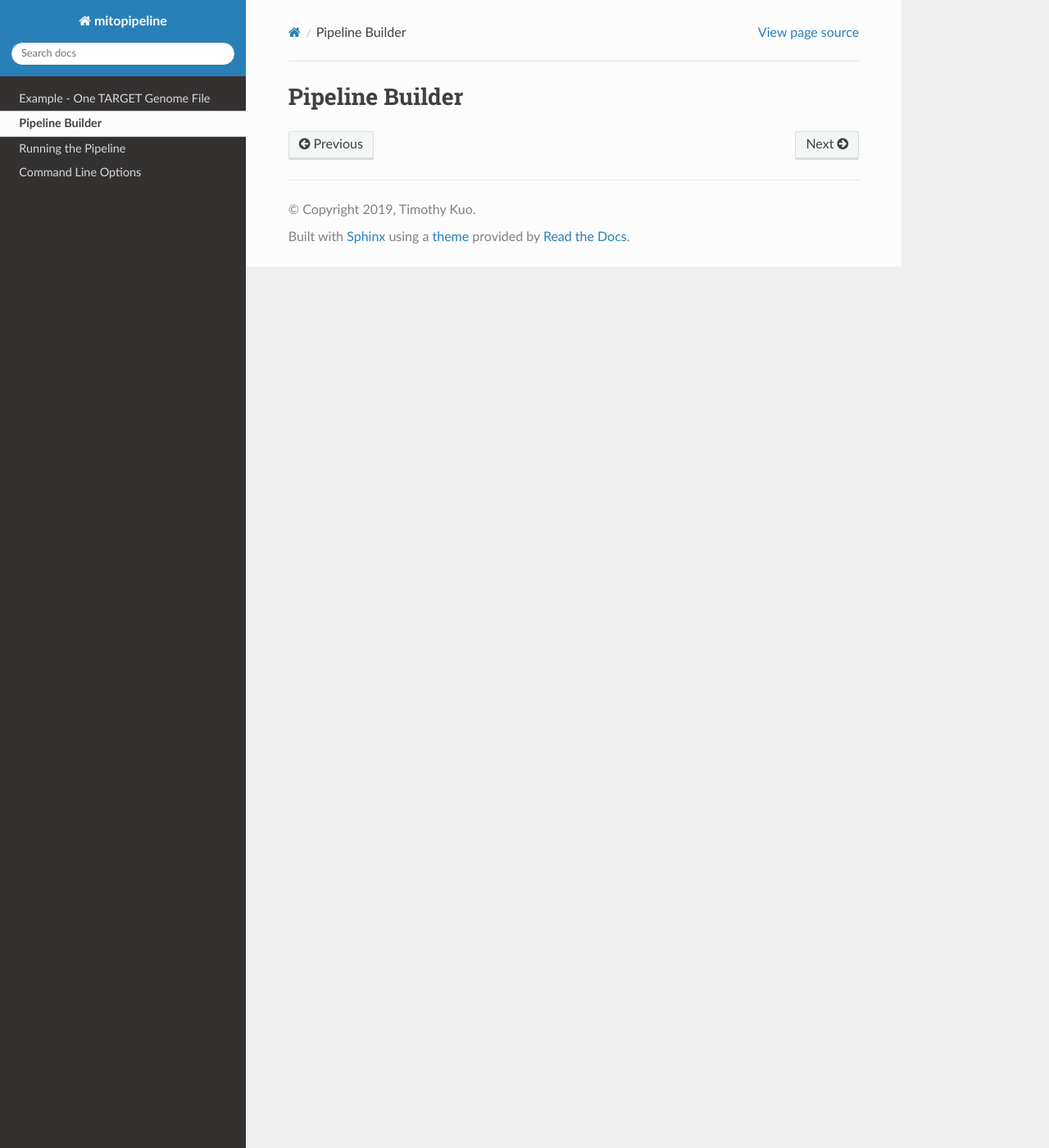
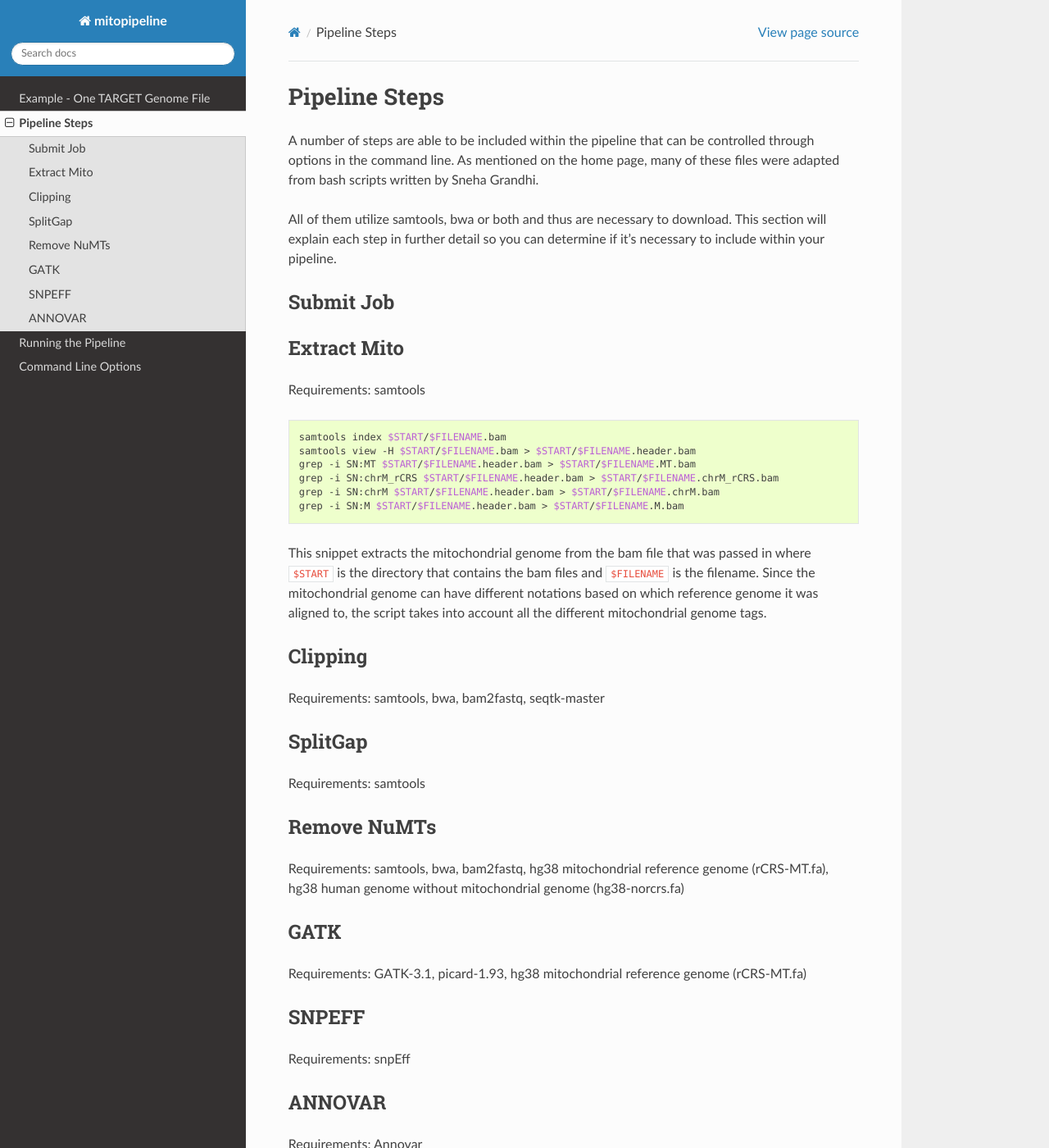
Before and after one commit to timmykuo/mitopipeline, a Sphinx documentation site: the page built from doc/pipeline_builder.rst, in a window 1280 px wide and 1400 px high. Shown: the whole window at 82% size. Built offline with Sphinx 7.4.7 and the Read the Docs theme 2.0.0, drawn with Linux system fonts in a browser that asks for light colours.

Commit message:
continue editing docs

```diff
--- a/doc/example_one_genome.rst
+++ b/doc/example_one_genome.rst
@@ -1,2 +1,4 @@
 Example - One TARGET Genome File
 ********************************
+
+This section will go through an example of how to run the pipeline step by step assuming that you've gone ahead and installed it through pip.
--- a/doc/pipeline_builder.rst
+++ b/doc/pipeline_builder.rst
@@ -1,2 +1,55 @@
-Pipeline Builder
+Pipeline Steps
 ****************
+
+A number of steps are able to be included within the pipeline that can be controlled through options in the command line. As mentioned on the home page, many of these files were adapted from bash scripts written by Sneha Grandhi.
+
+All of them utilize samtools, bwa or both and thus are necessary to download. This section will explain each step in further detail so you can determine if it's necessary to include within your pipeline.
+
+Submit Job
+----------
+
+Extract Mito
+------------
+
+Requirements: samtools
+
+.. code:: bash
+
+    samtools index $START/$FILENAME.bam
+    samtools view -H $START/$FILENAME.bam > $START/$FILENAME.header.bam
+    grep -i SN:MT $START/$FILENAME.header.bam > $START/$FILENAME.MT.bam
+    grep -i SN:chrM_rCRS $START/$FILENAME.header.bam > $START/$FILENAME.chrM_rCRS.bam
+    grep -i SN:chrM $START/$FILENAME.header.bam > $START/$FILENAME.chrM.bam
+    grep -i SN:M $START/$FILENAME.header.bam > $START/$FILENAME.M.bam
+
+This snippet extracts the mitochondrial genome from the bam file that was passed in where ``$START`` is the directory that contains the bam files and ``$FILENAME`` is the filename. Since the mitochondrial genome can have different notations based on which reference genome it was aligned to, the script takes into account all the different mitochondrial genome tags.
+
+Clipping
+--------
+
+Requirements: samtools, bwa, bam2fastq, seqtk-master
+
+SplitGap
+--------
+
+Requirements: samtools
+
+Remove NuMTs
+------------
+
+Requirements: samtools, bwa, bam2fastq, hg38 mitochondrial reference genome (rCRS-MT.fa), hg38 human genome without mitochondrial genome (hg38-norcrs.fa)
+
+GATK
+----
+
+Requirements: GATK-3.1, picard-1.93, hg38 mitochondrial reference genome (rCRS-MT.fa)
+
+SNPEFF
+------
+
+Requirements: snpEff
+
+ANNOVAR
+-------
+
+Requirements: Annovar
```
Also changed, not shown: README.rst (+5 -11 lines), doc/configuration.rst (+10 -0 lines), doc/running_the_pipeline.rst (+18 -0 lines), doc/pipeline.png (added), 6 other files.
